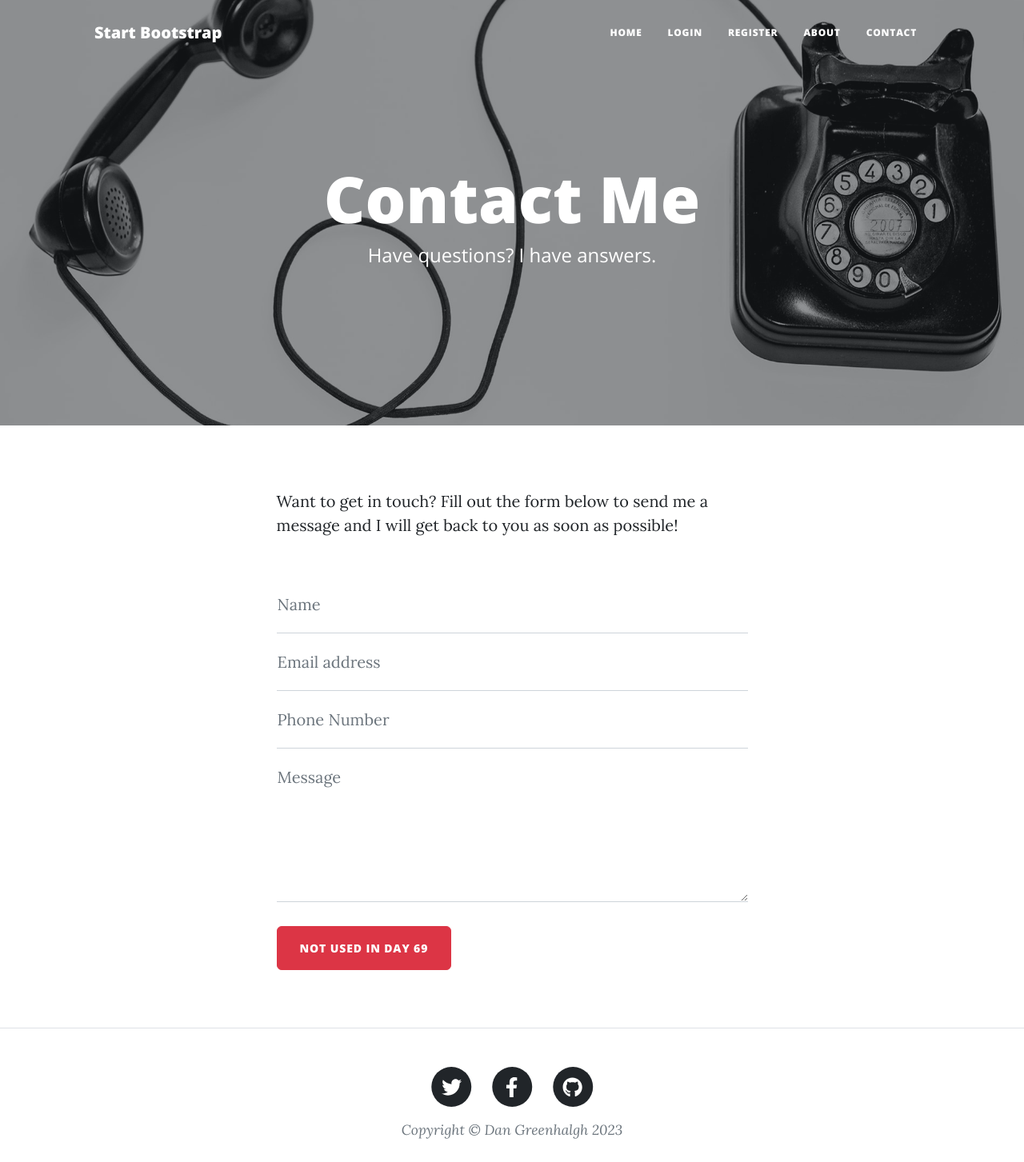
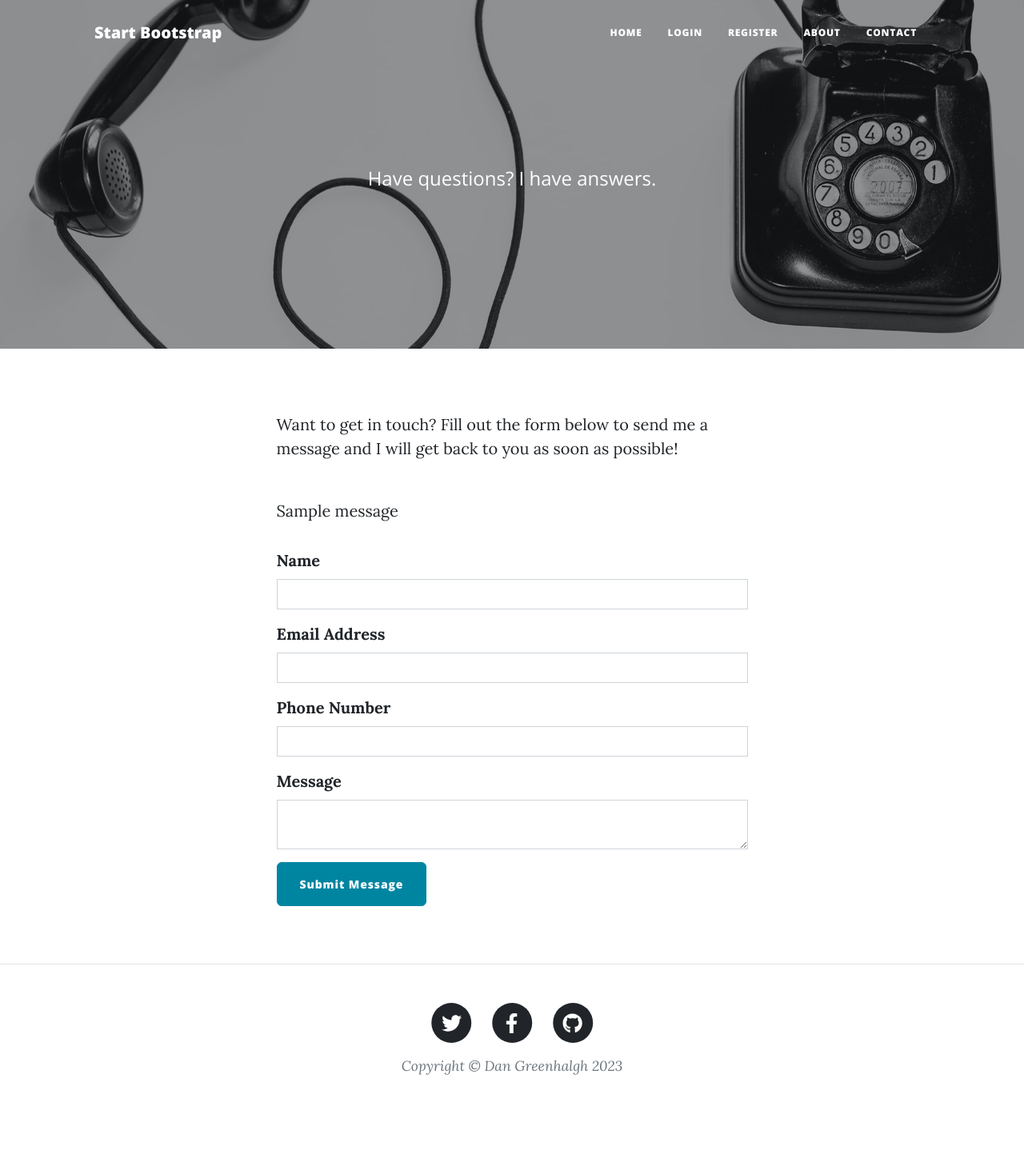
Before and after one commit to greenhalghdan/day-69-starting-files-blog-with-users, a Flask app: page /contact in a window 1280 px wide. Shown: the top 1453 px of the page at 80% size. After the commit the page ends 1344 px from the top, so only its background shows below. Run offline with Flask 3, Linux system fonts and the light colour scheme; tables that the repository leaves empty hold one stand-in row (values such as "Sample post"); one stand-in notice (Sample message) is shown; some libraries are stand-ins or nearby versions.

Commit message:
content changes

```diff
--- a/forms.py
+++ b/forms.py
@@ -2,7 +2,7 @@ from builtins import type
 
 import wtforms
 from flask_wtf import FlaskForm
-from wtforms import StringField, SubmitField
+from wtforms import StringField, SubmitField, TextAreaField, EmailField
 from wtforms.validators import DataRequired, URL
 from flask_ckeditor import CKEditorField
 
@@ -35,3 +35,10 @@ class LoginForm(FlaskForm):
 class CommentForm(FlaskForm):
     body = CKEditorField('comment')
     submit = SubmitField('Add Comment')
+
+class ContactForm(FlaskForm):
+    name = StringField("Name", validators=[DataRequired()])
+    email = EmailField("Email Address", validators=[DataRequired()])
+    phoneNumber = wtforms.StringField("Phone Number", validators=[DataRequired()])
+    Message = TextAreaField("Message", validators=[DataRequired()])
+    submit = SubmitField("Submit Message")
--- a/main.py
+++ b/main.py
@@ -10,9 +10,12 @@ from functools import wraps
 from werkzeug.security import generate_password_hash, check_password_hash
 from sqlalchemy.orm import relationship
 # Import your forms from the forms.py
-from forms import CreatePostForm, RegisterForm, LoginForm, CommentForm
+from forms import CreatePostForm, RegisterForm, LoginForm, CommentForm, ContactForm
 import os
+import smtplib
 
+MYEMAIL = os.environ.get('email')
+PASSWORD = os.environ.get('password')
 
 '''
 Make sure the required packages are installed:
@@ -43,6 +46,7 @@ def load_user(user_id):
 
 # CONNECT TO DB
 app.config['SQLALCHEMY_DATABASE_URI'] = os.environ.get("DB_URI", "sqlite:///posts.db")
+# app.config['SQLALCHEMY_DATABASE_URI'] = 'sqlite:///posts.db'
 db = SQLAlchemy()
 db.init_app(app)
 
@@ -78,6 +82,16 @@ class Comment(db.Model):
     post_id = db.Column(db.Integer, db.ForeignKey("blog_posts.id"))
     parent_post = relationship("BlogPost", back_populates="comments")
     text = db.Column(db.Text, nullable=True)
+
+
+class Messages(db.Model):
+    __tablename__ = "messages"
+    id = db.Column(db.Integer, primary_key=True)
+    name = db.Column(db.String(250), unique=False, nullable=False)
+    email = db.Column(db.String(250), unique=False, nullable=False)
+    phonenumber = db.Column(db.String, unique=False, nullable=False)
+    message = db.Column(db.String(250), unique=False, nullable=False)
+    date = db.Column(db.String(250), nullable=False)
 
 
 with app.app_context():
@@ -226,10 +240,33 @@ def about():
     return render_template("about.html")
 
 
-@app.route("/contact")
+@app.route("/contact", methods=["GET", "POST"])
 def contact():
-    return render_template("contact.html")
+    form = ContactForm()
+    if form.validate_on_submit():
+        name = form.name.data
+        email = form.email.data
+        phoneNumber = form.phoneNumber.data
+        Message = form.Message.data
+        with smtplib.SMTP("eu-smtp-outbound-1.mimecast.com", 587) as connection:
+            connection.starttls()
+            connection.login(user=MYEMAIL, password=PASSWORD)
+            connection.sendmail(from_addr="blogsite@suffoolkmotorcyclespares.com",
+                                to_addrs=MYEMAIL,
+                                msg=f"subject:You have a new message\n\n Name: {name}\n Email: {email}\n Phone Number: {phoneNumber}\n Message: {Message}")
+            flash("Message sent")
+        new_message = Messages(
+            name=name,
+            email=email,
+            phonenumber=phoneNumber,
+            message=Message,
+            date=date.today().strftime("%B %d, %Y")
+        )
+        db.session.add(new_message)
+        db.session.commit()
+
+    return render_template("contact.html", form=form)
 
 
 if __name__ == "__main__":
-    app.run(debug=True)
+    app.run(debug=False)
--- a/templates/contact.html
+++ b/templates/contact.html
@@ -9,11 +9,7 @@
     <div class="row gx-4 gx-lg-5 justify-content-center">
       <div class="col-md-10 col-lg-8 col-xl-7">
         <div class="page-heading">
-          {% if msg_sent: %}
-          <h1>Successfully sent your message</h1>
-          {% else: %}
-          <h1>Contact Me</h1>
-          {% endif %}
+
           <span class="subheading">Have questions? I have answers.</span>
         </div>
       </div>
@@ -29,67 +25,77 @@
           Want to get in touch? Fill out the form below to send me a message and
           I will get back to you as soon as possible!
         </p>
+
         <div class="my-5">
+          {% with messages = get_flashed_messages() %}
+      {% if messages %}
+        {% for message in messages %}
+         <p>{{ message }}</p>
+        {% endfor %}
+      {% endif %}
+    {% endwith %}
+          {% from 'bootstrap5/form.html' import render_form %}
+          {{ render_form(form) }}
           <!-- * * * * * * * * * * * * * * *-->
           <!-- * * Simplified SB Contact Form for the Tutorial* *-->
-          <form
-            id="contactForm"
-            name="sentMessage"
-            action="{{ url_for('contact') }}"
-            method="post"
-          >
-            <div class="form-floating">
-              <input
-                class="form-control"
-                id="name"
-                name="name"
-                type="text"
-                placeholder="Enter your name..."
-                required
-              />
-              <label for="name">Name</label>
-            </div>
-            <div class="form-floating">
-              <input
-                class="form-control"
-                id="email"
-                name="email"
-                type="email"
-                placeholder="Enter your email..."
-                required
-              />
-              <label for="email">Email address</label>
-            </div>
-            <div class="form-floating">
-              <input
-                class="form-control"
-                id="phone"
-                name="phone"
-                type="tel"
-                placeholder="Enter your phone number..."
-                required
-              />
-              <label for="phone">Phone Number</label>
-            </div>
-            <div class="form-floating">
-              <textarea
-                class="form-control"
-                id="message"
-                name="message"
-                placeholder="Enter your message here..."
-                required
-                style="height: 12rem"
-              ></textarea>
-              <label for="message">Message</label>
-            </div>
-            <br />
-            <button
-              class="btn btn-danger text-uppercase"
-              id="submitButton"
-              type="submit"
-            >
-              NOT USED in Day 69
-            </button>
+<!--          <form-->
+<!--            id="contactForm"-->
+<!--            name="sentMessage"-->
+<!--            action="{{ url_for('contact') }}"-->
+<!--            method="post"-->
+<!--          >-->
+<!--            <div class="form-floating">-->
+<!--              <input-->
+<!--                class="form-control"-->
+<!--                id="name"-->
+<!--                name="name"-->
+<!--                type="text"-->
+<!--                placeholder="Enter your name..."-->
+<!--                required-->
+<!--              />-->
+<!--              <label for="name">Name</label>-->
+<!--            </div>-->
+<!--            <div class="form-floating">-->
+<!--              <input-->
+<!--                class="form-control"-->
+<!--                id="email"-->
+<!--                name="email"-->
+<!--                type="email"-->
+<!--                placeholder="Enter your email..."-->
+<!--                required-->
+<!--              />-->
+<!--              <label for="email">Email address</label>-->
+<!--            </div>-->
+<!--            <div class="form-floating">-->
+<!--              <input-->
+<!--                class="form-control"-->
+<!--                id="phone"-->
+<!--                name="phone"-->
+<!--                type="tel"-->
+<!--                placeholder="Enter your phone number..."-->
+<!--                required-->
+<!--              />-->
+<!--              <label for="phone">Phone Number</label>-->
+<!--            </div>-->
+<!--            <div class="form-floating">-->
+<!--              <textarea-->
+<!--                class="form-control"-->
+<!--                id="message"-->
+<!--                name="message"-->
+<!--                placeholder="Enter your message here..."-->
+<!--                required-->
+<!--                style="height: 12rem"-->
+<!--              ></textarea>-->
+<!--              <label for="message">Message</label>-->
+<!--            </div>-->
+<!--            <br />-->
+<!--            <button-->
+<!--              class="btn btn-danger text-uppercase"-->
+<!--              id="submitButton"-->
+<!--              type="submit"-->
+<!--            >-->
+<!--              Submit-->
+<!--            </button>-->
           </form>
         </div>
       </div>
```
